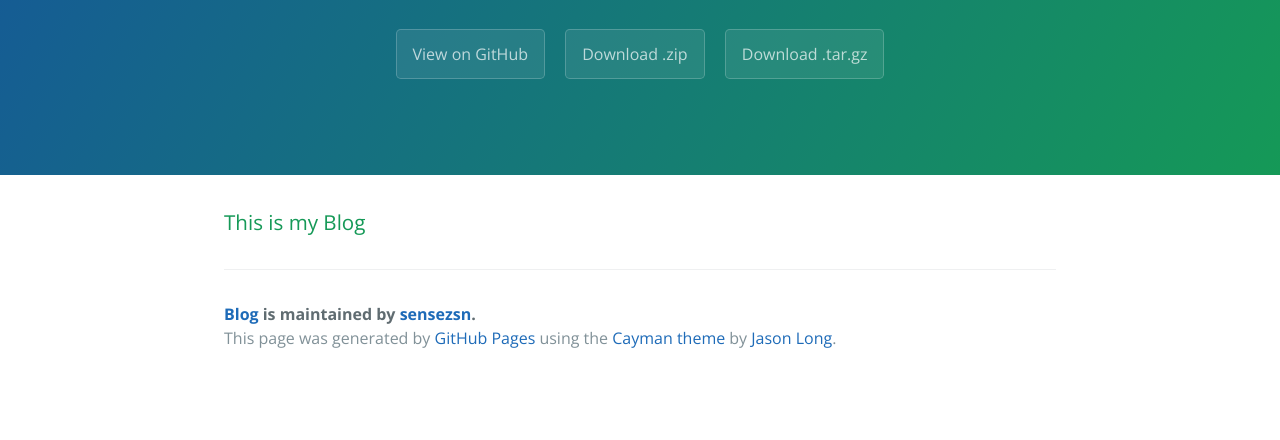
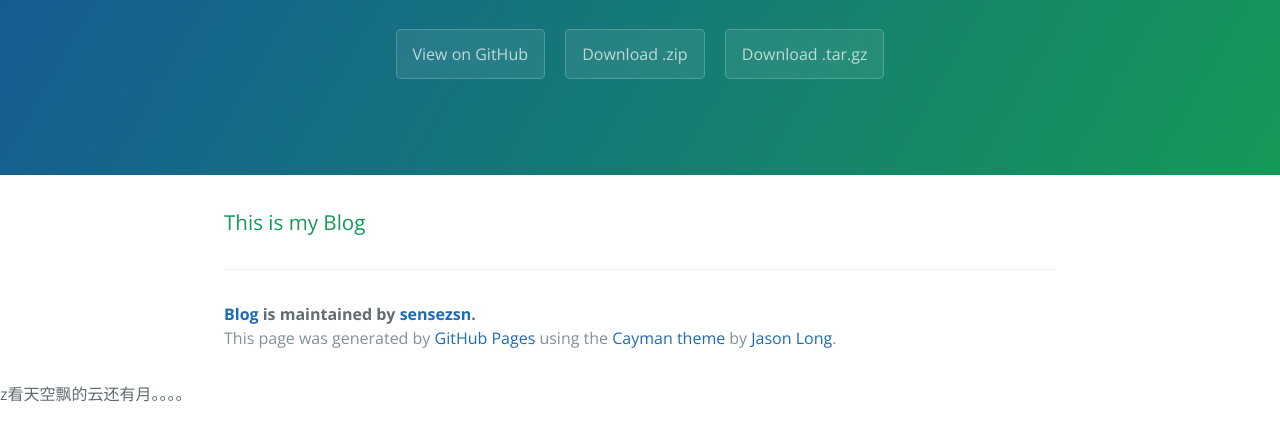
Before and after one commit to sensezsn/Blog, a plain HTML site: page index.html in a window 1280 px wide. Shown: the part 208-648 px from the top of the page. Drawn offline with nearby package versions, Linux system fonts and the light colour scheme.

Commit message:
Update index.html

```diff
--- a/index.html
+++ b/index.html
@@ -29,6 +29,7 @@
       </footer>
 
     </section>
+    <div>z看天空飘的云还有月。。。。</div>
 
 
   </body>
```
